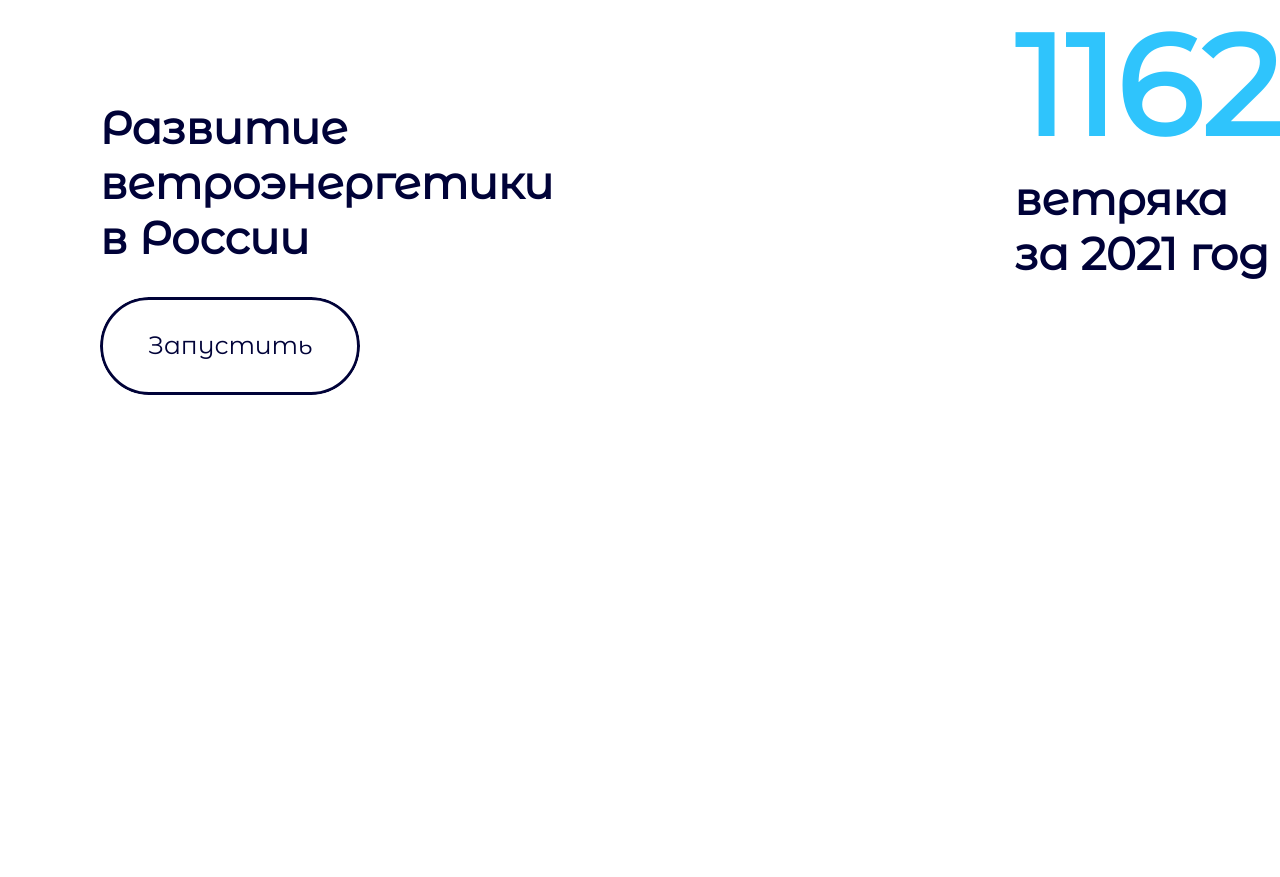
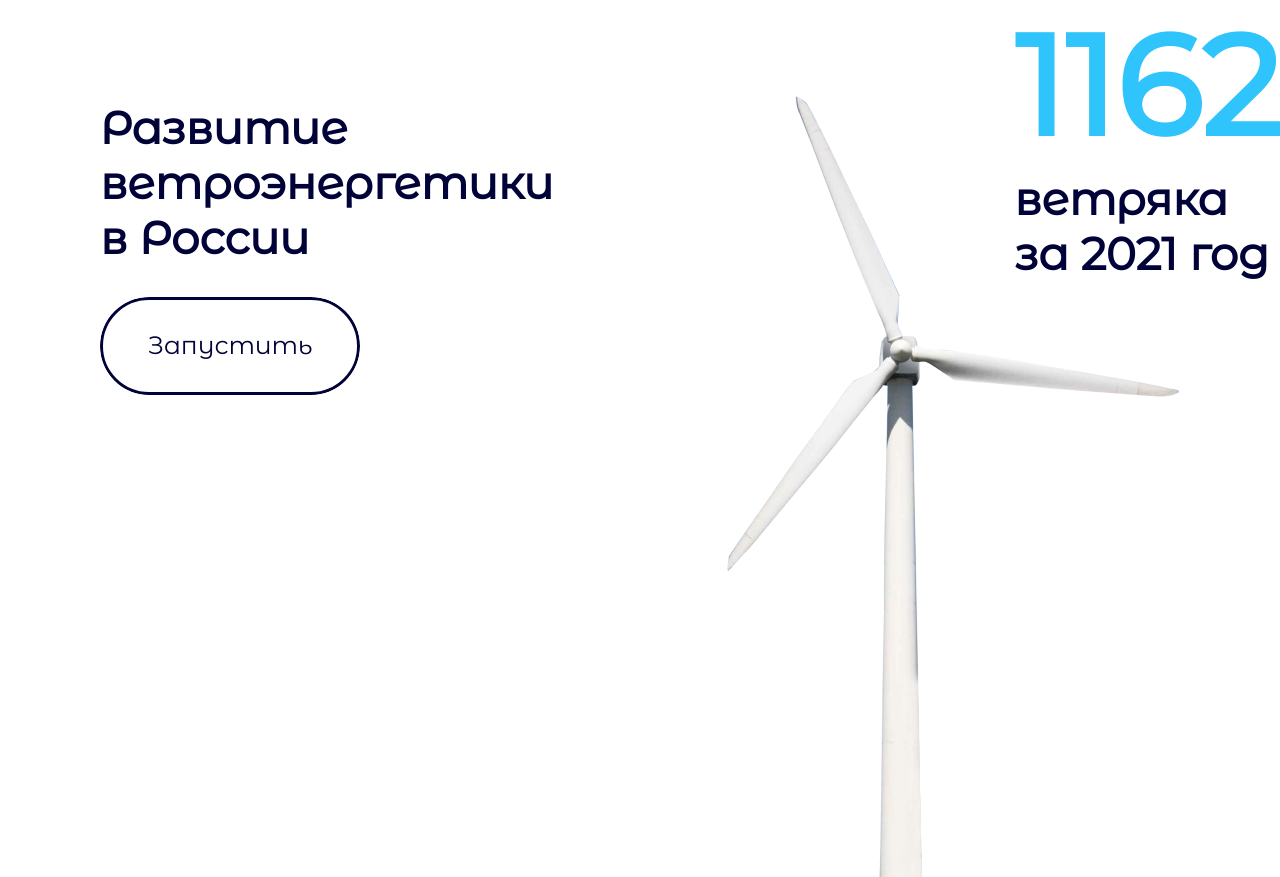
Before and after one commit to aedemskii/zebra-test, a React (Vite) app: page / in a window 1280 px wide. Before the commit the page ends 800 px from the top, so only its background shows below. Built offline with nearby package versions, Linux system fonts and the light colour scheme.

Commit message:
Windmill component

```diff
--- a/src/App.tsx
+++ b/src/App.tsx
@@ -3,6 +3,7 @@ import { AppContextProvider } from './assets/hooks/useAppContext'
 import { LaunchButton } from './components/LaunchButton'
 import { DynamicTitle } from './components/DynamicTitle'
 import { WindmillCounter } from './components/WindmillCounter'
+import { Windmill } from './components/Windmill'
 import { BUTTON_LAUNCH_TEXT, DYNAMIC_TITLE_TITLE } from './assets/constants'
 import './App.css'
 
@@ -10,11 +11,12 @@ const App: React.FC = () => {
 
   return (
     <AppContextProvider>
-    <WindmillCounter />
-    <div className='title-n-button-container'>
-      <DynamicTitle title={DYNAMIC_TITLE_TITLE} />
-      <LaunchButton text={BUTTON_LAUNCH_TEXT} />
-    </div>
+      <Windmill />
+      <WindmillCounter />
+      <div className='title-n-button-container'>
+        <DynamicTitle title={DYNAMIC_TITLE_TITLE} />
+        <LaunchButton text={BUTTON_LAUNCH_TEXT} />
+      </div>
     </AppContextProvider>
   )
 }
--- /dev/null
+++ b/src/components/Windmill.css
@@ -0,0 +1,56 @@
+.windmill {
+  width: 727px;
+  height: 877px;
+  right: 0;
+  position: absolute;
+}
+
+.windmill .windmill__leg {
+  width: 100%;
+  height: 100%;
+  position: absolute;
+  background-image: url('../assets/images/windmill-leg.png');
+  background-size: 100% 100%;
+  background-repeat: no-repeat;
+  background-position: center center;
+}
+
+.windmill .windmill__cap {
+  width: 100%;
+  height: 100%;
+  position: absolute;
+  background-image: url('../assets/images/windmill-cap.png');
+  background-size: 100% 100%;
+  background-repeat: no-repeat;
+  background-position: center center;
+}
+
+.windmill .windmill__blades {
+  width: 100%;
+  height: 100%;
+  position: absolute;
+  background-image: url('../assets/images/windmill-blades.png');
+  background-size: 100% 100%;
+  background-repeat: no-repeat;
+  background-position: center center;
+  transform-origin: 348px 351px;
+}
+
+.windmill.spinning .windmill__blades {
+  animation: spinBlades 6s ease-in-out forwards;
+}
+
+@keyframes spinBlades {
+  0% {
+    transform: rotate(0deg);
+  }
+  15% {
+    transform: rotate(7deg);
+  }
+  18% {
+    transform: rotate(7deg);
+  }
+  100% {
+    transform: rotate(-1440deg);
+  }
+}
--- /dev/null
+++ b/src/components/Windmill.tsx
@@ -0,0 +1,42 @@
+import React from 'react';
+import {
+  useAppContext,
+  APP_STATE,
+  APP_REDUCER_ACTION
+} from '../assets/hooks/useAppContext';
+import './Windmill.css';
+
+export const Windmill: React.FC = () => {
+  const windmillRef = React.useRef<HTMLDivElement>(null);
+  const { state, dispatch } = useAppContext();
+
+  React.useEffect(() => {
+    if (state === APP_STATE.WINDMILL_SPINNING) {
+      const windmill = windmillRef.current;
+      if (!windmill) {
+        return;
+      }
+
+      windmill.classList.add('spinning');
+      const interval = setInterval(() => {
+        windmill.classList.remove('spinning');
+        dispatch({ type: APP_REDUCER_ACTION.AWAIT_USER });
+      }, 6000);
+
+      return () => {
+        clearInterval(interval);
+      };
+    }
+  }, [state]);
+
+  return (
+    <div
+      className='windmill'
+      ref={windmillRef}
+      >
+      <div className='windmill__leg' />
+      <div className='windmill__blades' />
+      <div className='windmill__cap' />
+    </div>
+  );
+}
```
